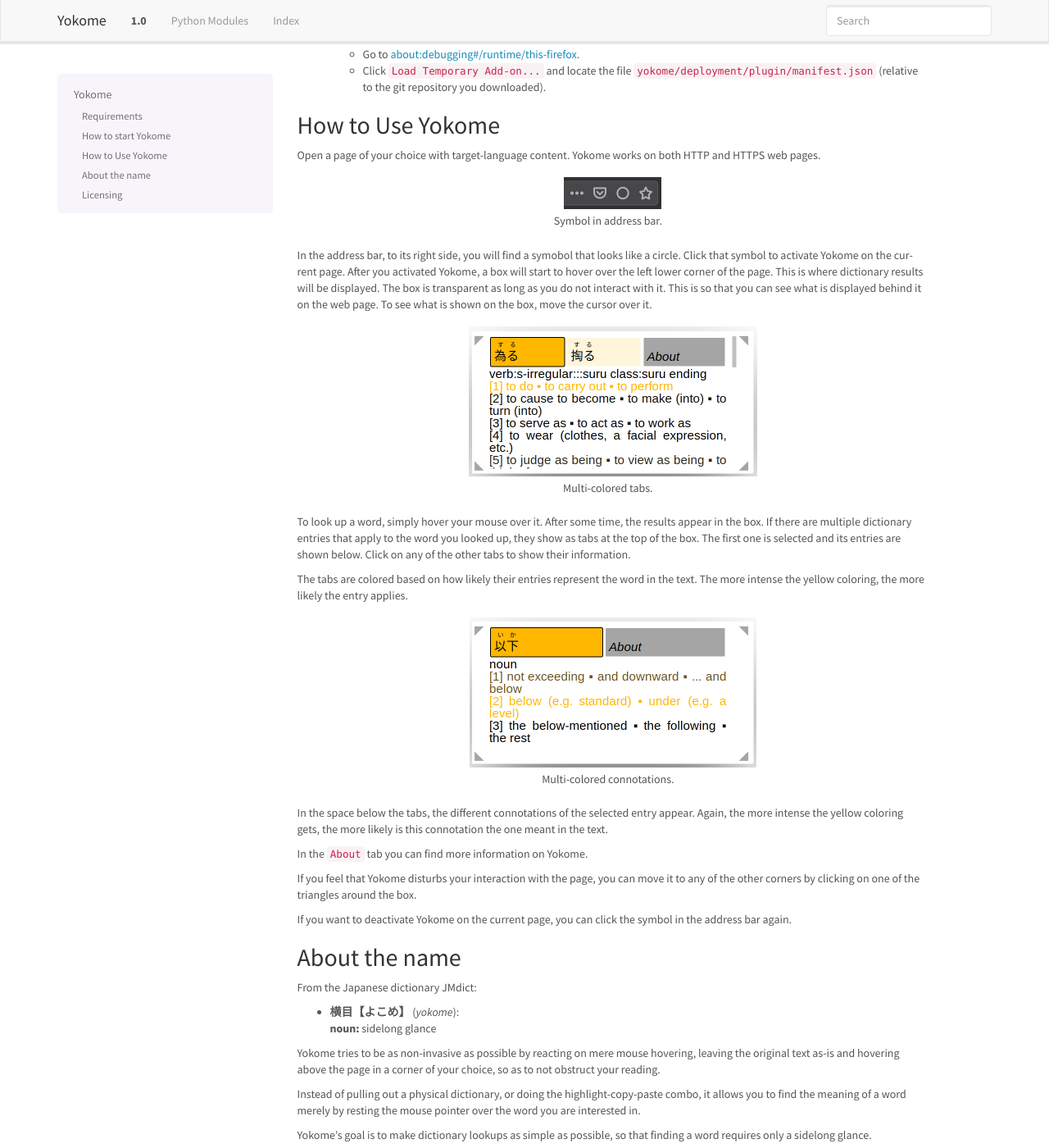
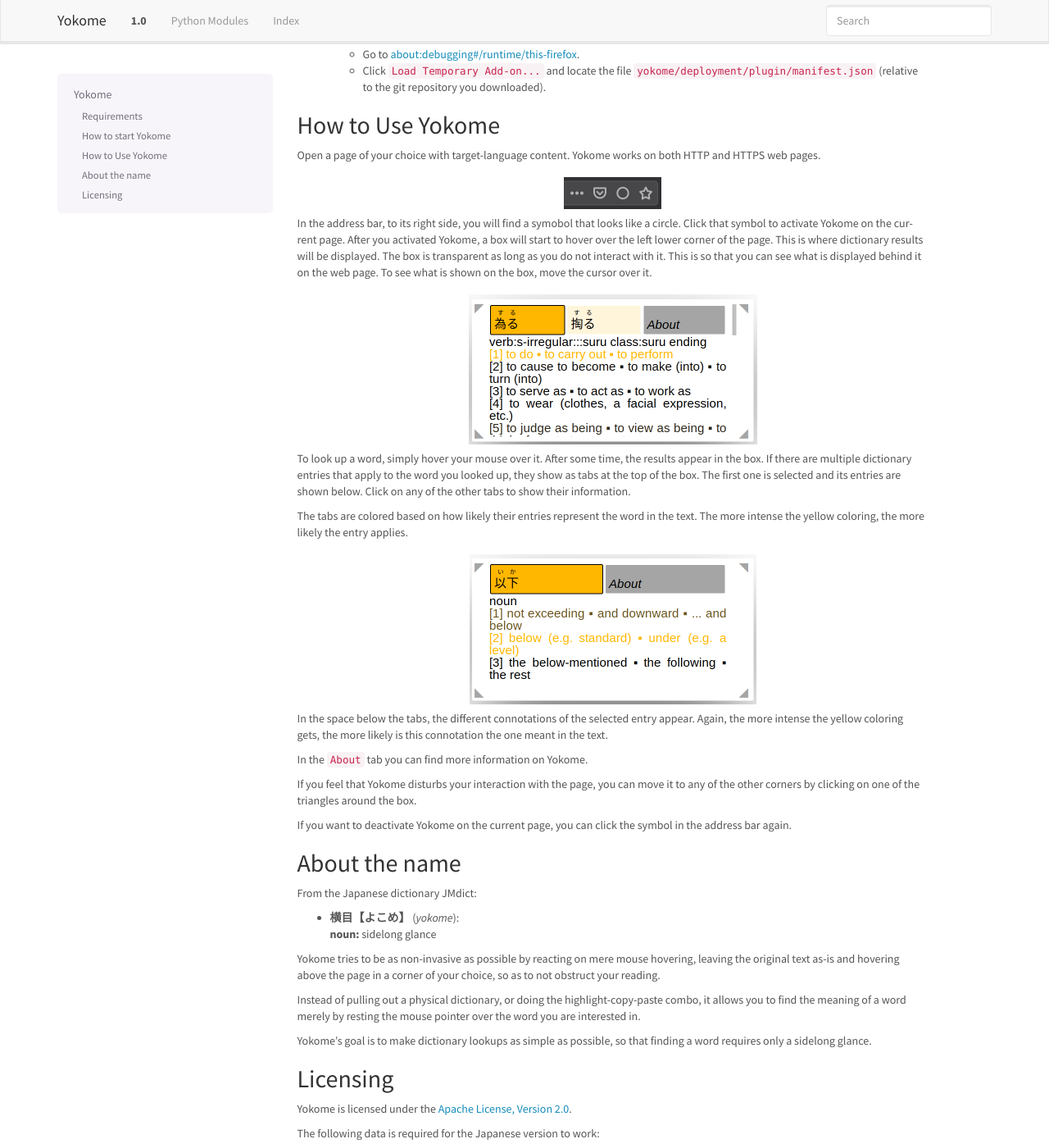
Before and after one commit to julianbetz/yokome, a Sphinx documentation site: the page built from docs/source/index.rst, in a window 1280 px wide and 1400 px high, scrolled down 1033 px. Shown: the whole window at 82% size. Built offline with Sphinx 7.4.7, drawn with Linux system fonts in a browser that asks for light colours; pages that are not in the unit, such as notebooks, are missing from menus.

Commit message:
Remove doc captions

```diff
--- a/README.rst
+++ b/README.rst
@@ -97,8 +97,6 @@ HTTP and HTTPS web pages.
    :alt: symbol in address bar
    :align: center
 
-   Symbol in address bar.
-
 In the address bar, to its right side, you will find a symobol that looks like a
 circle.  Click that symbol to activate Yokome on the current page.  After you
 activated Yokome, a box will start to hover over the left lower corner of the
@@ -111,8 +109,6 @@ move the cursor over it.
    :scale: 50%
    :alt: multi-colored tabs
    :align: center
-
-   Multi-colored tabs.
 
 To look up a word, simply hover your mouse over it.  After some time, the
 results appear in the box.  If there are multiple dictionary entries that apply
@@ -127,8 +123,6 @@ text.  The more intense the yellow coloring, the more likely the entry applies.
    :scale: 50%
    :alt: multi-colored connotations
    :align: center
-
-   Multi-colored connotations.
 
 In the space below the tabs, the different connotations of the selected entry
 appear.  Again, the more intense the yellow coloring gets, the more likely is
--- a/docs/source/index.rst
+++ b/docs/source/index.rst
@@ -105,8 +105,6 @@ HTTP and HTTPS web pages.
    :alt: symbol in address bar
    :align: center
 
-   Symbol in address bar.
-
 In the address bar, to its right side, you will find a symobol that looks like a
 circle.  Click that symbol to activate Yokome on the current page.  After you
 activated Yokome, a box will start to hover over the left lower corner of the
@@ -119,8 +117,6 @@ move the cursor over it.
    :scale: 50%
    :alt: multi-colored tabs
    :align: center
-
-   Multi-colored tabs.
 
 To look up a word, simply hover your mouse over it.  After some time, the
 results appear in the box.  If there are multiple dictionary entries that apply
@@ -135,8 +131,6 @@ text.  The more intense the yellow coloring, the more likely the entry applies.
    :scale: 50%
    :alt: multi-colored connotations
    :align: center
-
-   Multi-colored connotations.
 
 In the space below the tabs, the different connotations of the selected entry
 appear.  Again, the more intense the yellow coloring gets, the more likely is
```
Also changed, not shown: 1 other file.
